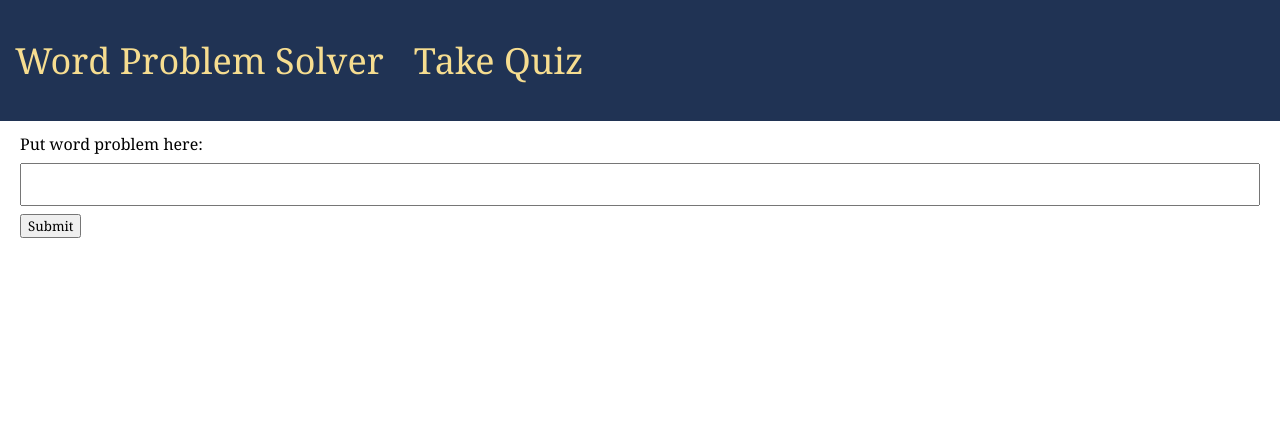
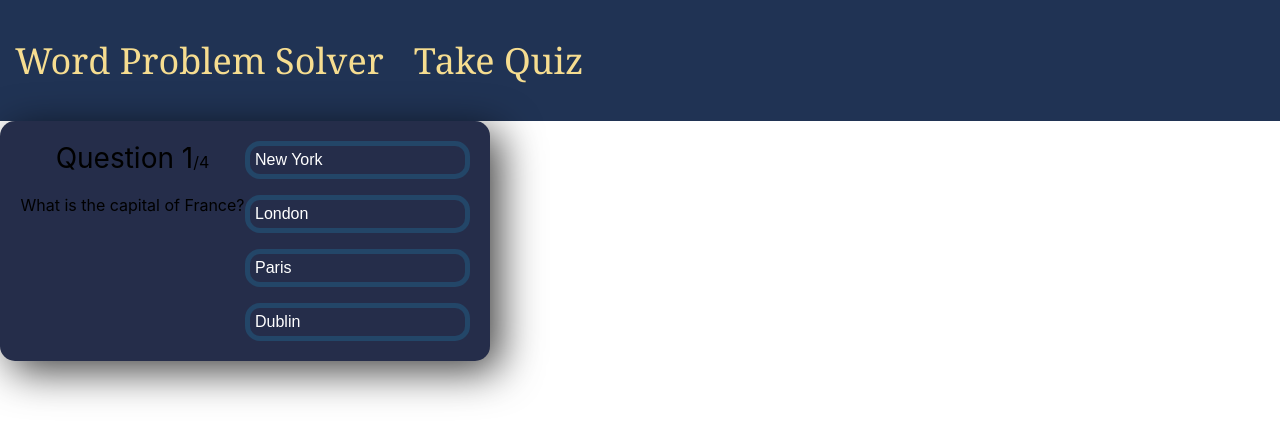
Before and after one commit to ryansniu/Training-Arc, a React (Create React App) app in the folder word-problem-solver/: page /take-quiz in a window 1280 px wide. Shown: the top 440 px of the page. Built offline with nearby package versions, Linux system fonts and the light colour scheme.

Commit message:
Take Quiz page linked
put different link on input form

```diff
--- a/word-problem-solver/src/App.js
+++ b/word-problem-solver/src/App.js
@@ -13,7 +13,7 @@ function App() {
     <div className="App">
       <Navbar />
       <Switch>
-        <Route path="/" component={withRouter(InputForm)}></Route>
+        <Route path="/input-form" component={withRouter(InputForm)}></Route>
         <Route path="/take-quiz" component={withRouter(Quiz)}></Route>
       </Switch>
     </div>
--- a/word-problem-solver/src/components/inputform/style.css
+++ b/word-problem-solver/src/components/inputform/style.css
@@ -5,7 +5,7 @@
 }
 
 .textbox-label {
-    font-family: Georgia, 'Times New Roman', Times, serif;
+    font-family: Monospace, Courier New, Lucida Console, 'Monaco';
 }
 
 .input-component {
--- a/word-problem-solver/src/components/navbar/index.jsx
+++ b/word-problem-solver/src/components/navbar/index.jsx
@@ -5,7 +5,7 @@ function Navbar() {
   return (
       <div className="navbar">
         <p className="navbar-component">
-            <Link to="/" style={{ textDecoration: 'none', color: "#F6DD90" }}>Word Problem Solver</Link>
+            <Link to="/input-form" style={{ textDecoration: 'none', color: "#F6DD90" }}>Word Problem Solver</Link>
         </p>
         <p className="navbar-component">
             <Link to="/take-quiz" style={{ textDecoration: 'none', color: "#F6DD90" }}>Take Quiz</Link>
--- a/word-problem-solver/src/components/quiz/index.jsx
+++ b/word-problem-solver/src/components/quiz/index.jsx
@@ -83,4 +83,4 @@ function Quiz() {
 	);
 }
 
-export default withRouter(Quiz);
+export default Quiz;
```
